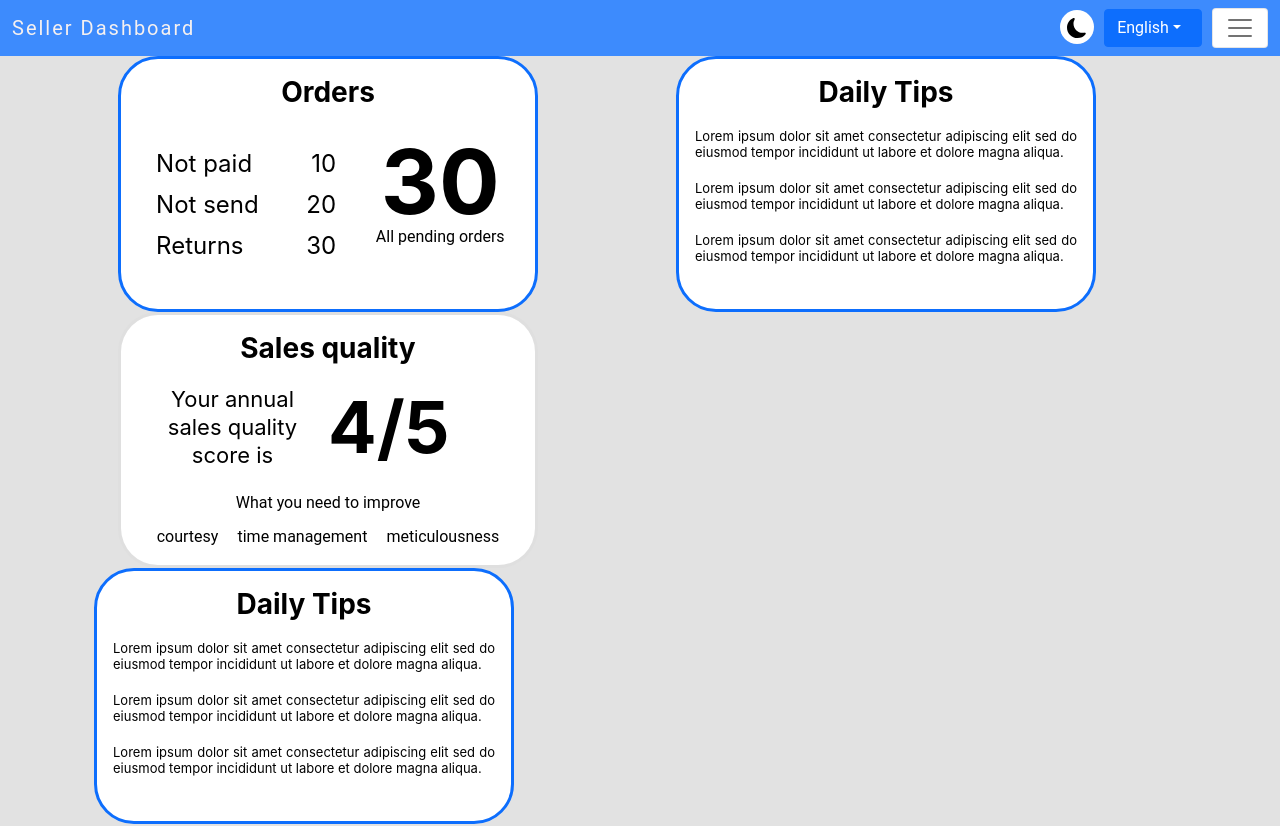
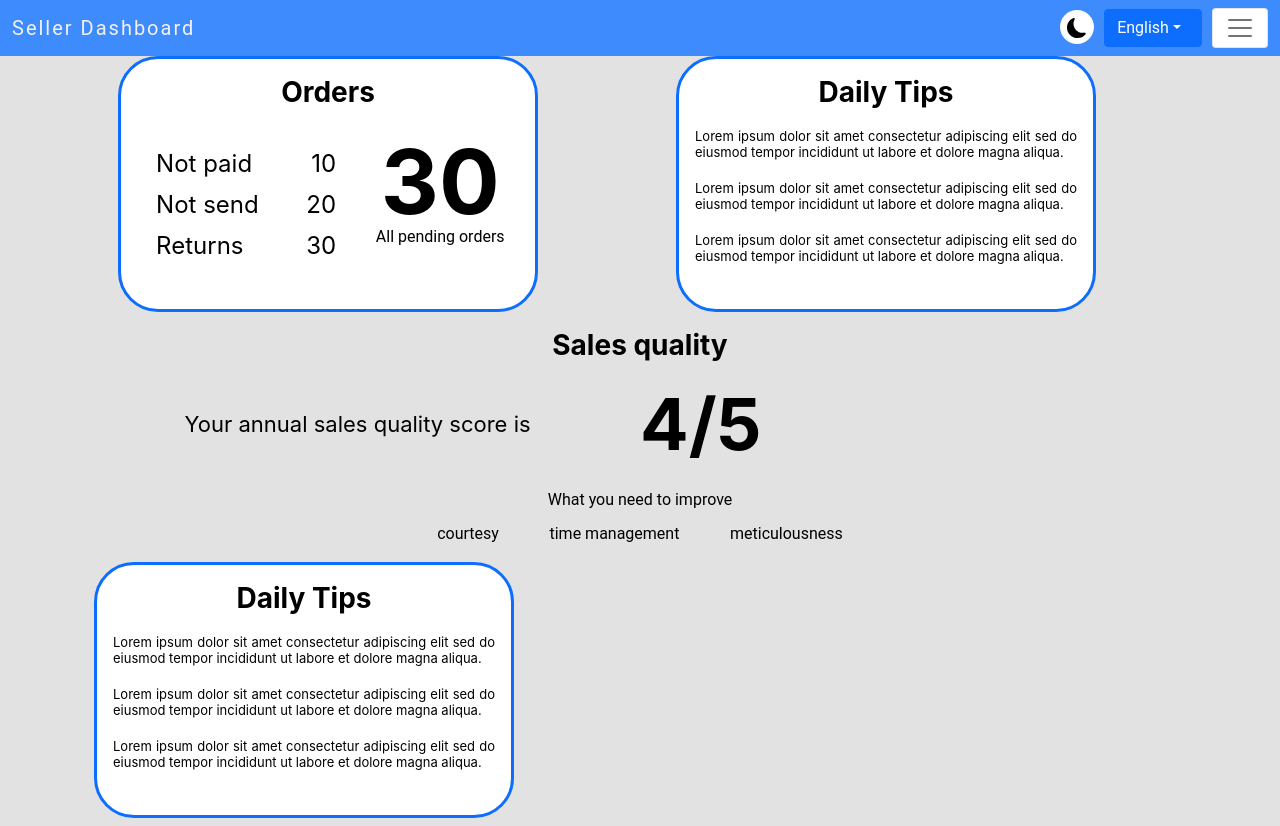
Before and after one commit to kasiagrygorowicz/Power-gui-with-Pan-Pawel, a React (Create React App) app: page /dashboard in a window 1280 px wide. Shown: the top 826 px of the page. Built offline with nearby package versions, Linux system fonts and the light colour scheme.

Commit message:
Naprawienie borderów, kolory w trybie ciemnym

```diff
--- a/src/components/widget/salesQualityWidget/SalesQualityWidget.js
+++ b/src/components/widget/salesQualityWidget/SalesQualityWidget.js
@@ -18,7 +18,6 @@ function SalesQualityWidget(){
     ]
 return(
   <StyledSalesQualityWitget>
-    <Card className={widgetClasses.basicShape}>
     <Card.Body>
       <Card.Title className={widgetClasses.titleStyle}>{t("salesQualityW")}</Card.Title>
       <div className={classes.mainStructure}>
@@ -26,7 +25,6 @@ return(
       <Improvement t={t}aspect1={aspects[0]} aspect2={aspects[1]} aspect3={aspects[2]}/>
       </div>
     </Card.Body>
-  </Card>
   </StyledSalesQualityWitget>
 )
 }
```
